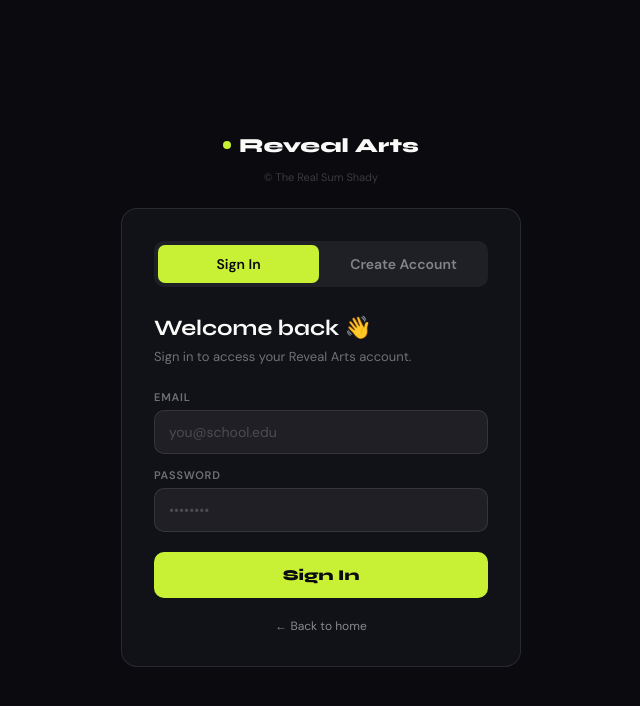
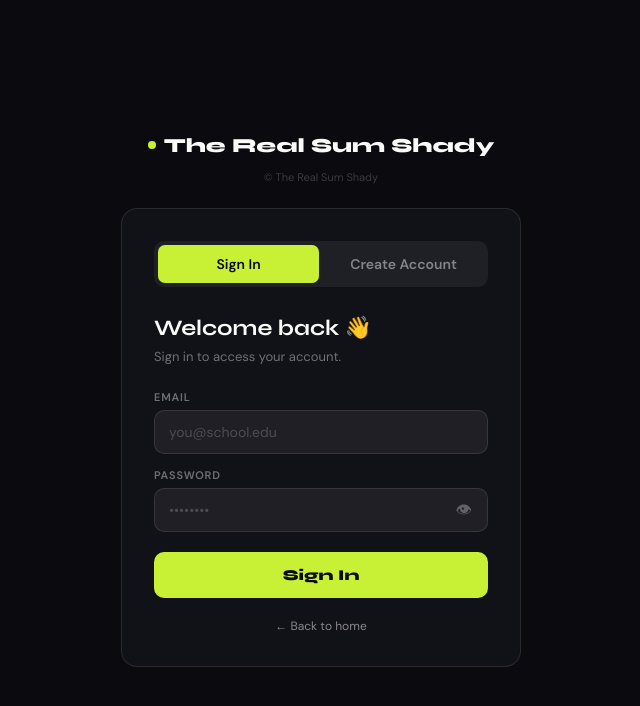
Before and after one commit to misaelcalleja2-creator/revealarts, a plain HTML site: page login.html in a window 1280 px wide. Shown: the whole page, without its empty margins (319-959 px from the left). Drawn offline with Linux system fonts and the light colour scheme.

Commit message:
Add files via upload
Fix feature that reveals password if desire

```diff
--- a/login.html
+++ b/login.html
@@ -3,7 +3,7 @@
 <head>
 <meta charset="UTF-8">
 <meta name="viewport" content="width=device-width, initial-scale=1.0">
-<title>Sign In — Reveal Arts</title>
+<title>Sign In — The Real Sum Shady</title>
 <link href="https://fonts.googleapis.com/css2?family=Syne:wght@700;800&family=DM+Sans:wght@400;500;600&display=swap" rel="stylesheet">
 <style>
 * { box-sizing: border-box; margin: 0; padding: 0; }
@@ -101,7 +101,32 @@ label {
   margin-bottom: 6px;
   margin-top: 14px;
 }
-input[type=email], input[type=password] {
+/* Password wrapper for reveal toggle */
+.pass-wrap {
+  position: relative;
+  width: 100%;
+}
+.pass-wrap input {
+  width: 100%;
+  padding-right: 44px !important;
+}
+.reveal-btn {
+  position: absolute;
+  right: 12px;
+  top: 50%;
+  transform: translateY(-50%);
+  background: none;
+  border: none;
+  cursor: pointer;
+  color: rgba(255,255,255,0.3);
+  font-size: 16px;
+  padding: 4px;
+  line-height: 1;
+  transition: color 0.2s;
+}
+.reveal-btn:hover { color: rgba(255,255,255,0.7); }
+
+input[type=email], input[type=password], input[type=text] {
   width: 100%;
   background: rgba(255,255,255,0.06);
   border: 1px solid rgba(255,255,255,0.1);
@@ -112,7 +137,7 @@ input[type=email], input[type=password] {
   color: #fff;
   outline: none;
 }
-input[type=email]:focus, input[type=password]:focus {
+input[type=email]:focus, input[type=password]:focus, input[type=text]:focus {
   border-color: rgba(200,241,53,0.5);
 }
 input::placeholder { color: rgba(255,255,255,0.2); }
@@ -142,6 +167,7 @@ input::placeholder { color: rgba(255,255,255,0.2); }
 }
 .msg.error { background: rgba(255,92,58,0.12); border: 1px solid rgba(255,92,58,0.3); color: #ff5c3a; }
 .msg.success { background: rgba(200,241,53,0.08); border: 1px solid rgba(200,241,53,0.2); color: #c8f135; }
+.msg a { color: #c8f135; cursor: pointer; text-decoration: underline; }
 .back { text-align: center; margin-top: 20px; font-size: 12px; color: rgba(255,255,255,0.3); }
 .back a { color: rgba(255,255,255,0.5); text-decoration: none; }
 .back a:hover { color: #fff; }
@@ -171,7 +197,7 @@ input::placeholder { color: rgba(255,255,255,0.2); }
 </head>
 <body>
 
-<a href="index.html" class="logo"><span class="dot"></span>Reveal Arts</a>
+<a href="index.html" class="logo"><span class="dot"></span>The Real Sum Shady</a>
 <div style="font-size:11px;color:rgba(255,255,255,0.2);margin-top:-20px;margin-bottom:24px;">© The Real Sum Shady</div>
 
 <div class="card">
@@ -183,11 +209,14 @@ input::placeholder { color: rgba(255,255,255,0.2); }
   <!-- SIGN IN -->
   <div class="panel active" id="panel-in">
     <h2>Welcome back 👋</h2>
-    <p class="sub">Sign in to access your Reveal Arts account.</p>
+    <p class="sub">Sign in to access your account.</p>
     <label>Email</label>
     <input type="email" id="in-email" placeholder="you@school.edu">
     <label>Password</label>
-    <input type="password" id="in-pass" placeholder="••••••••">
+    <div class="pass-wrap">
+      <input type="password" id="in-pass" placeholder="••••••••">
+      <button class="reveal-btn" type="button" onclick="toggleReveal('in-pass', this)" title="Show/hide password">👁</button>
+    </div>
     <button class="btn" id="in-btn" onclick="doSignIn()">Sign In</button>
     <div class="msg" id="in-msg"></div>
   </div>
@@ -200,7 +229,10 @@ input::placeholder { color: rgba(255,255,255,0.2); }
     <label>Email</label>
     <input type="email" id="up-email" placeholder="you@school.edu">
     <label>Password</label>
-    <input type="password" id="up-pass" placeholder="At least 6 characters">
+    <div class="pass-wrap">
+      <input type="password" id="up-pass" placeholder="At least 6 characters">
+      <button class="reveal-btn" type="button" onclick="toggleReveal('up-pass', this)" title="Show/hide password">👁</button>
+    </div>
     <label class="check-row">
       <input type="checkbox" id="up-emails" checked>
       <span>I agree to receive occasional product updates and teaching tips from The Real Sum Shady. You can unsubscribe anytime.</span>
@@ -221,11 +253,23 @@ function show(which) {
   document.getElementById('tab-up').classList.toggle('active', which === 'up');
 }
 
-// Message helper
-function msg(id, type, text) {
+// Password reveal toggle
+function toggleReveal(inputId, btn) {
+  var input = document.getElementById(inputId);
+  if (input.type === 'password') {
+    input.type = 'text';
+    btn.textContent = '🙈';
+  } else {
+    input.type = 'password';
+    btn.textContent = '👁';
+  }
+}
+
+// Message helper — supports HTML for links
+function msg(id, type, html) {
   var el = document.getElementById(id);
   el.className = 'msg ' + type;
-  el.textContent = text;
+  el.innerHTML = html;
   el.style.display = 'block';
 }
 
@@ -233,7 +277,6 @@ function msg(id, type, text) {
 var SB_URL = 'https://zionhfdaksktpwcvjnde.supabase.co';
 var SB_KEY = 'eyJhbGciOiJIUzI1NiIsInR5cCI6IkpXVCJ9.eyJpc3MiOiJzdXBhYmFzZSIsInJlZiI6Inppb25oZmRha3NrdHB3Y3ZqbmRlIiwicm9sZSI6ImFub24iLCJpYXQiOjE3NzUyNzYyMjcsImV4cCI6MjA5MDg1MjIyN30.6nLi71KlbXvRsC5Z0g51XGxiXgOBu9TKxbs6T2mYm9A';
 
-// Call Supabase REST API directly - no SDK needed
 async function sbFetch(path, body) {
   var r = await fetch(SB_URL + path, {
     method: 'POST',
@@ -256,7 +299,15 @@ async function doSignIn() {
   try {
     var data = await sbFetch('/auth/v1/token?grant_type=password', { email: email, password: pass });
     if (data.error || data.error_description) {
-      msg('in-msg','error', data.error_description || data.error || 'Sign in failed.');
+      var errMsg = data.error_description || data.error || '';
+      // Detect "no account" errors
+      if (errMsg.toLowerCase().includes('invalid') || errMsg.toLowerCase().includes('credentials') || errMsg.toLowerCase().includes('not found')) {
+        msg('in-msg','error','No account found with that email. <a onclick="show(\'up\')">Create one now →</a>');
+      } else if (errMsg.toLowerCase().includes('email not confirmed')) {
+        msg('in-msg','error','Please confirm your email first — check your inbox for the confirmation link.');
+      } else {
+        msg('in-msg','error', errMsg || 'Sign in failed. Please try again.');
+      }
     } else {
       localStorage.setItem('sb_access_token', data.access_token);
       localStorage.setItem('sb_refresh_token', data.refresh_token);
@@ -296,17 +347,15 @@ document.addEventListener('keydown', function(e) {
   else doSignUp();
 });
 
-// Check if already logged in with a valid token
+// Check if already logged in
 var token = localStorage.getItem('sb_access_token');
 if (token) {
-  // Verify the token is still valid before redirecting
-  fetch('https://zionhfdaksktpwcvjnde.supabase.co/auth/v1/user', {
+  fetch(SB_URL + '/auth/v1/user', {
     headers: { 'apikey': SB_KEY, 'Authorization': 'Bearer ' + token }
   }).then(function(r) {
     if (r.ok) {
       window.location.href = 'dashboard.html';
     } else {
-      // Token expired - clear it and stay on login page
       localStorage.removeItem('sb_access_token');
       localStorage.removeItem('sb_refresh_token');
     }
```
